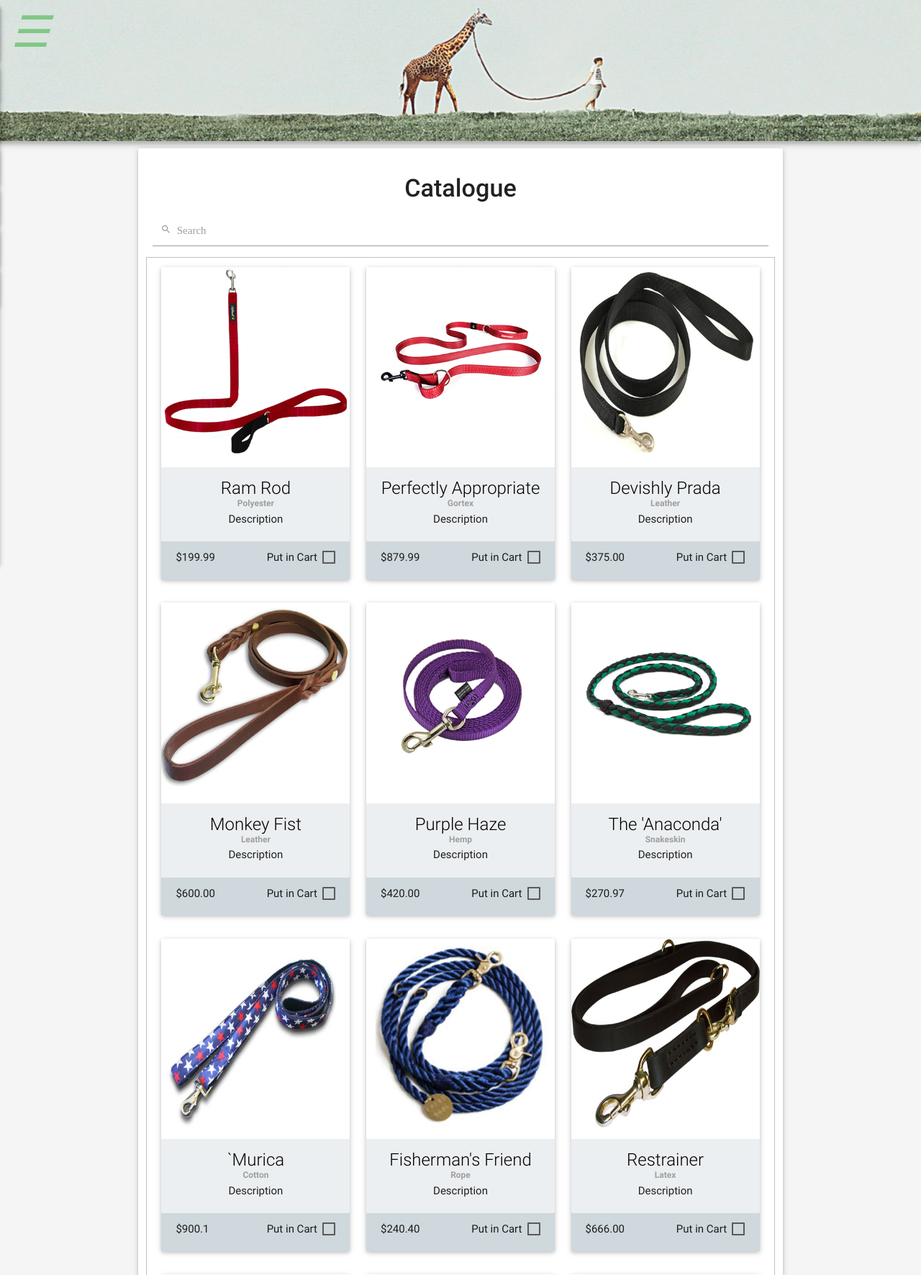
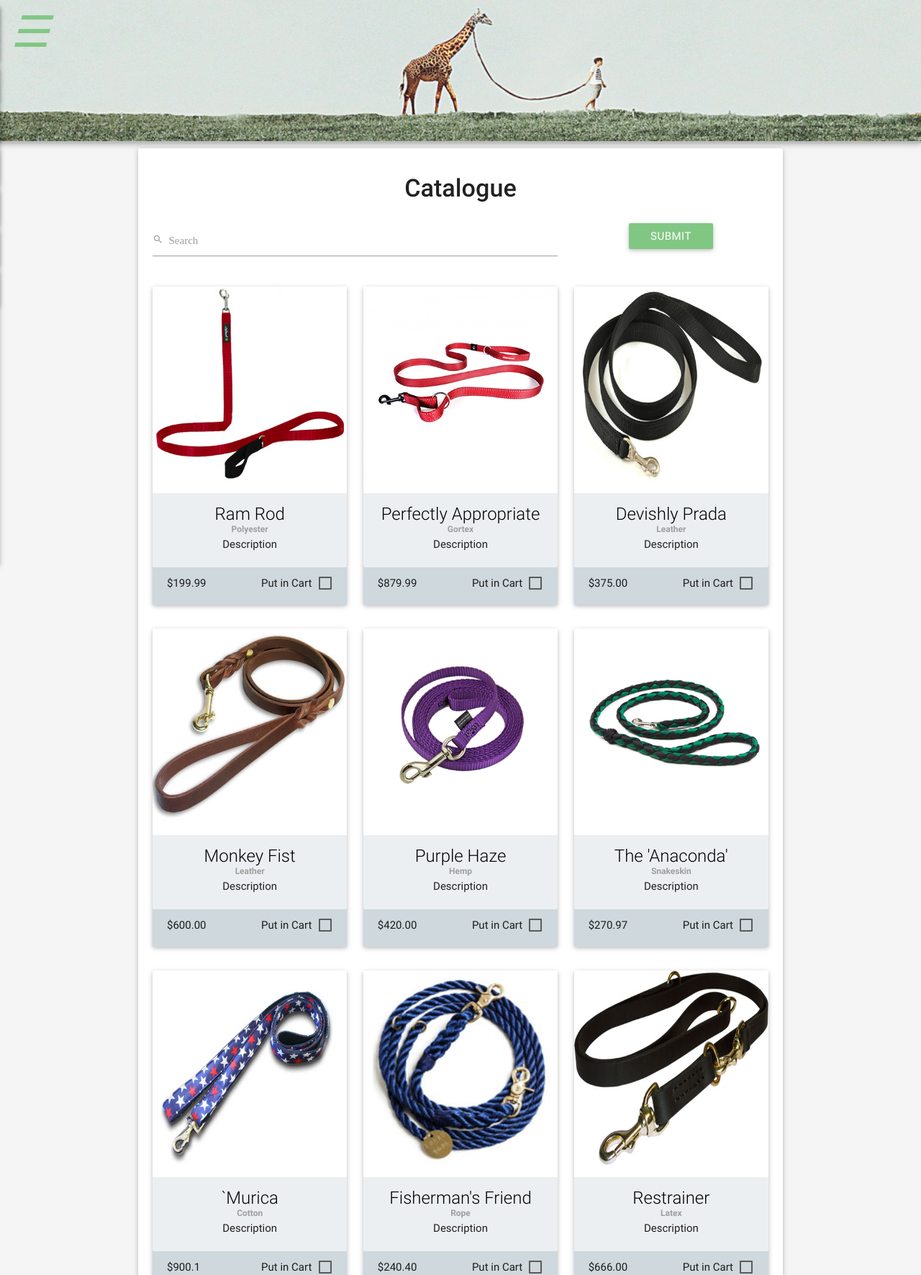
Before and after one commit to RhettAmin/4WW3, a PHP site: page /html/catalogue.html in a window 1280 px wide. Shown: the top 1771 px of the page at 72% size. Run offline with PHP 8.4, Linux system fonts and the light colour scheme; some libraries are stand-ins or nearby versions.

Commit message:
search for catalogue working, no highlighting

```diff
--- a/Assignment_2/css/stylesheet.css
+++ b/Assignment_2/css/stylesheet.css
@@ -29,6 +29,10 @@ label {
  	float: none;
  	text-align: center;
  	height: 100%;
+}
+
+.highlight {
+	background-color: #FFFF00;
 }
 
 .input-field input[type=text]:focus + label, .input-field input[type=password]:focus + label, .input-field input[type=email]:focus + label, .input-field input[type=url]:focus + label, .input-field input[type=date]:focus + label, .input-field input[type=tel]:focus + label, .input-field input[type=number]:focus + label, .input-field input[type=search]:focus + label, .input-field textarea:focus.materialize-textarea + label {
--- a/Assignment_2/html/catalogue.html
+++ b/Assignment_2/html/catalogue.html
@@ -23,15 +23,17 @@
         <section class="card-panel container catalogue-card">
           <h4><strong>Catalogue</strong></h4>
           <!--************* SEARCH *************-->
-          <form>
-            <div class="input-field col s12">
+          <form class="row">
+            <div class="input-field col s8">
               <input id="search-criteria" type="text" required>
               <label for="search"><i class="mdi-action-search"> Search</i></label>
+            </div>
+            <div class="col s4 regis-buttons">
+              <button id="submit" class="btn btn-color waves-effect waves-light" name="action">Submit</button>
             </div>
           </form>
 
           <div class="row">
-          <fieldset>
             <!--**************** ITEM 1 ********************-->
             <div class="col s4 catalogue-items">
               <div class="row">
@@ -40,10 +42,10 @@
                     <img class="materialboxed catalogue-images" src="../images/leashes/l1.jpg" data-caption="Ram Rod">
 
                     <div class="card-content card-content-box blue-grey lighten-5">
-                          <div class="card-title card-title-text black-text">
+                      <section class="card-title card-title-text black-text title">
                           <p>Ram Rod</p>
-                          </div>
-                          <label>Polyester</label>
+                      </section>
+                      <section><label>Polyester</label></section>
                       <p>Description</p>
                     </div>
                     <div class="card-action card-details blue-grey lighten-4">
@@ -66,7 +68,7 @@
             </div>
 
             <!--**************** ITEM 2 ********************-->
-            <div class="col s4 catalogue-items">
+            <div id="Perfectly Appropriate" class="col s4 catalogue-items">
               <div class="row">
                     <div class="col s12">
                       <div class="card">
@@ -99,7 +101,7 @@
             </div>
 
             <!--**************** ITEM 3 ********************-->
-            <div class="col s4 catalogue-items">
+            <div id="Devishly Prada" class="col s4 catalogue-items">
               <div class="row">
                     <div class="col s12">
                       <div class="card">
@@ -198,7 +200,7 @@
             </div>
 
             <!--**************** ITEM 6 ********************-->
-            <div class="col s4 catalogue-items">
+            <div class="col s4 catalogue-items anaconda">
               <div class="row">
                     <div class="col s12">
                       <div class="card">
@@ -264,7 +266,7 @@
             </div>
 
             <!--**************** ITEM 8 ********************-->
-            <div class="col s4 catalogue-items">
+            <div class="col s4 catalogue-items ">
               <div class="row">
                     <div class="col s12">
                       <div class="card">
--- a/Assignment_2/js/catalogue.js
+++ b/Assignment_2/js/catalogue.js
@@ -1,9 +1,28 @@
 //This function takes user input from the search bar and hides any cards containing strings that do not match the search criteria
-
+/*
 $("#search-criteria").on("keyup", function() {
     var g = $(this).val().toLowerCase();
     $(".catalogue-items").each(function() {
         var s = $(this).text().toLowerCase();
-        $(this).closest('.catalogue-items')[ s.indexOf(g) !== -1 ? 'show' : 'hide' ]();
+        $(this).closest('.catalogue-items')[ s.indexOf(g) !== -1 ? 'animate({scrollTop: divPosition.top}, "slow")' : 'show' ]();
     });
 });
+*/
+$("#submit").click(function(e) {
+	e.preventDefault();
+    var g = $("#search-criteria").val();
+
+    $(".catalogue-items").each(function() {
+        //var s =  $("*:contains('" + g + "')");
+        //var divPosition = $('.catalogue-items').offset().top;
+        //$('html, body').animate({scrollTop: divPosition}, "fast");
+        if ($(this).text().search(new RegExp(g, "i")) > 0) {
+	        //$(this).toggleClass('highlight');
+	        //$('html,body').animate({scrollTop: $("."+g).offset().top - 100});
+	        $('html,body').animate({scrollTop: $(this).offset().top - 50});
+	        setTimeout(function(){ $("html, body").stop(); }, 500);
+	        //setTimeout(function(){ $(this).toggleClass('highlight'); }, 500);
+    	}
+    });
+
+});
```
Lines whose indentation alone changed are shown as unchanged.
